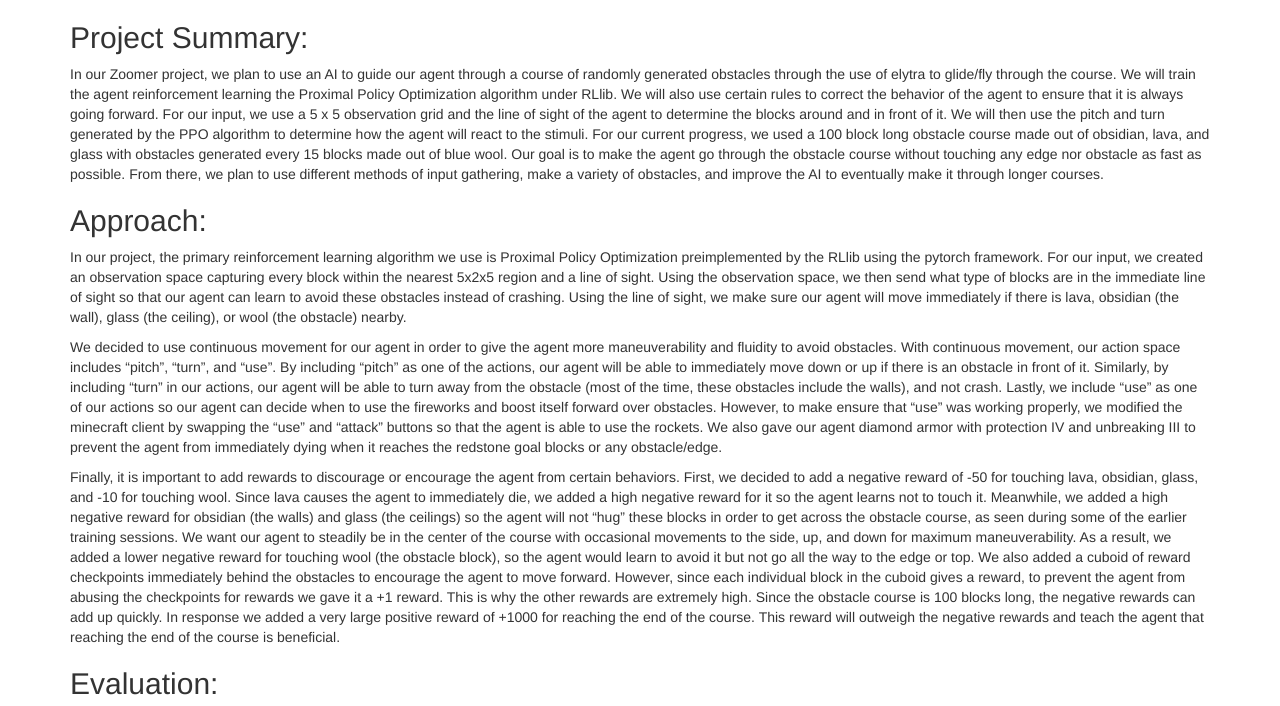
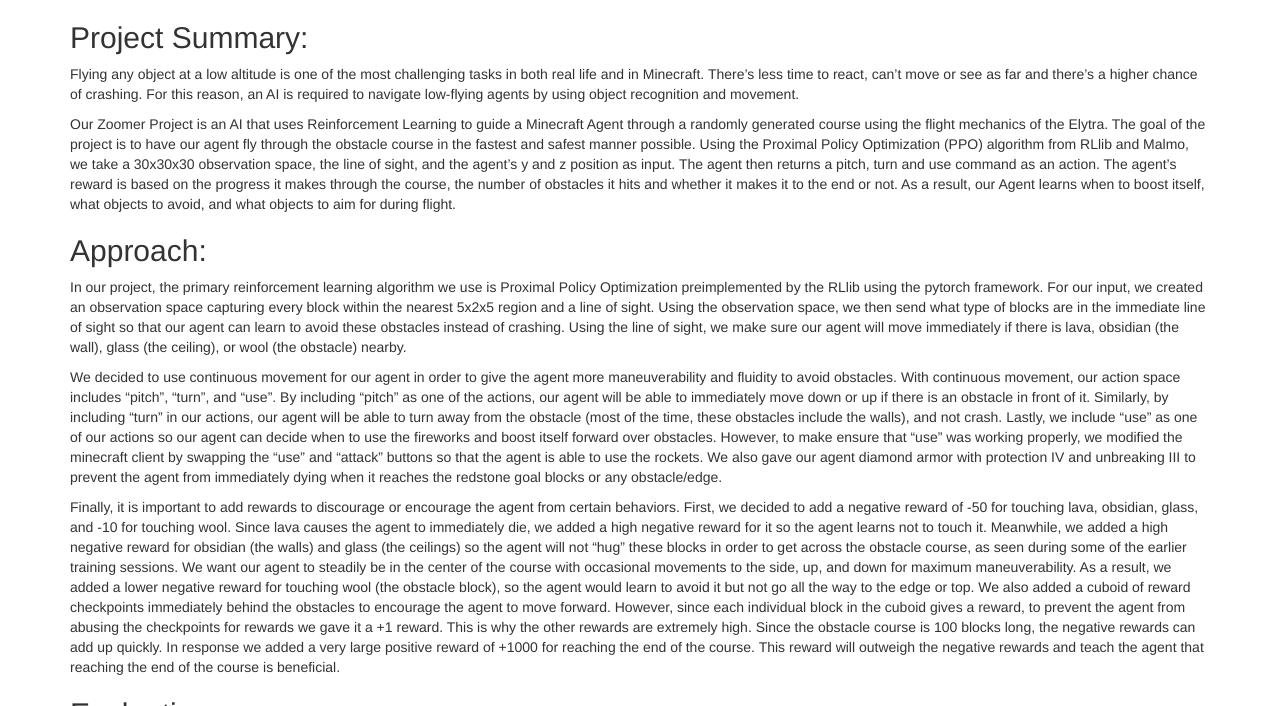
Before and after one commit to Globins/RedstoneEngineer, a Jekyll site: the page built from docs/final.md, in a window 1280 px wide and 900 px high, scrolled down 333 px, cut to the strip 194-900 px from the top of the window. Built offline with Jekyll 4.4.1, drawn with Linux system fonts in a browser that asks for light colours.

Commit message:
updated summary

```diff
--- a/docs/final.md
+++ b/docs/final.md
@@ -8,7 +8,10 @@
 </video>
 
 <h2>Project Summary:</h2>
-In our Zoomer project, we plan to use an AI to guide our agent through a course of randomly generated obstacles through the use of elytra to glide/fly through the course. We will train the agent reinforcement learning the Proximal Policy Optimization algorithm under RLlib. We will also use certain rules to correct the behavior of the agent to ensure that it is always going forward. For our input, we use a 5 x 5 observation grid and the line of sight of the agent to determine the blocks around and in front of it. We will then use the pitch and turn generated by the PPO algorithm to determine how the agent will react to the stimuli. For our current progress, we used a 100 block long obstacle course made out of obsidian, lava, and glass with obstacles generated every 15 blocks made out of blue wool. Our goal is to make the agent go through the obstacle course without touching any edge nor obstacle as fast as possible. From there, we plan to use different methods of input gathering, make a variety of obstacles, and improve the AI to eventually make it through longer courses.
+Flying any object at a low altitude is one of the most challenging tasks in both real life and in Minecraft. There’s less time to react, can’t move or see as far and there’s a higher chance of crashing. For this reason, an AI is required to navigate low-flying agents by using object recognition and movement.
+
+Our Zoomer Project is an AI that uses Reinforcement Learning to guide a Minecraft Agent through a randomly generated course using the flight mechanics of the Elytra. The goal of the project is to have our agent fly through the obstacle course in the fastest and safest manner possible. Using the Proximal Policy Optimization (PPO) algorithm from RLlib and Malmo, we take a 30x30x30 observation space, the line of sight, and the agent’s y and z position as input. The agent then returns a pitch, turn and use command as an action. The agent’s reward is based on the progress it makes through the course, the number of obstacles it hits and whether it makes it to the end or not. As a result, our Agent learns when to boost itself, what objects to avoid, and what objects to aim for during flight.
+
 
 
 <h2>Approach:</h2>
```
Also changed, not shown: docs/index.md (+1 -1 lines).
